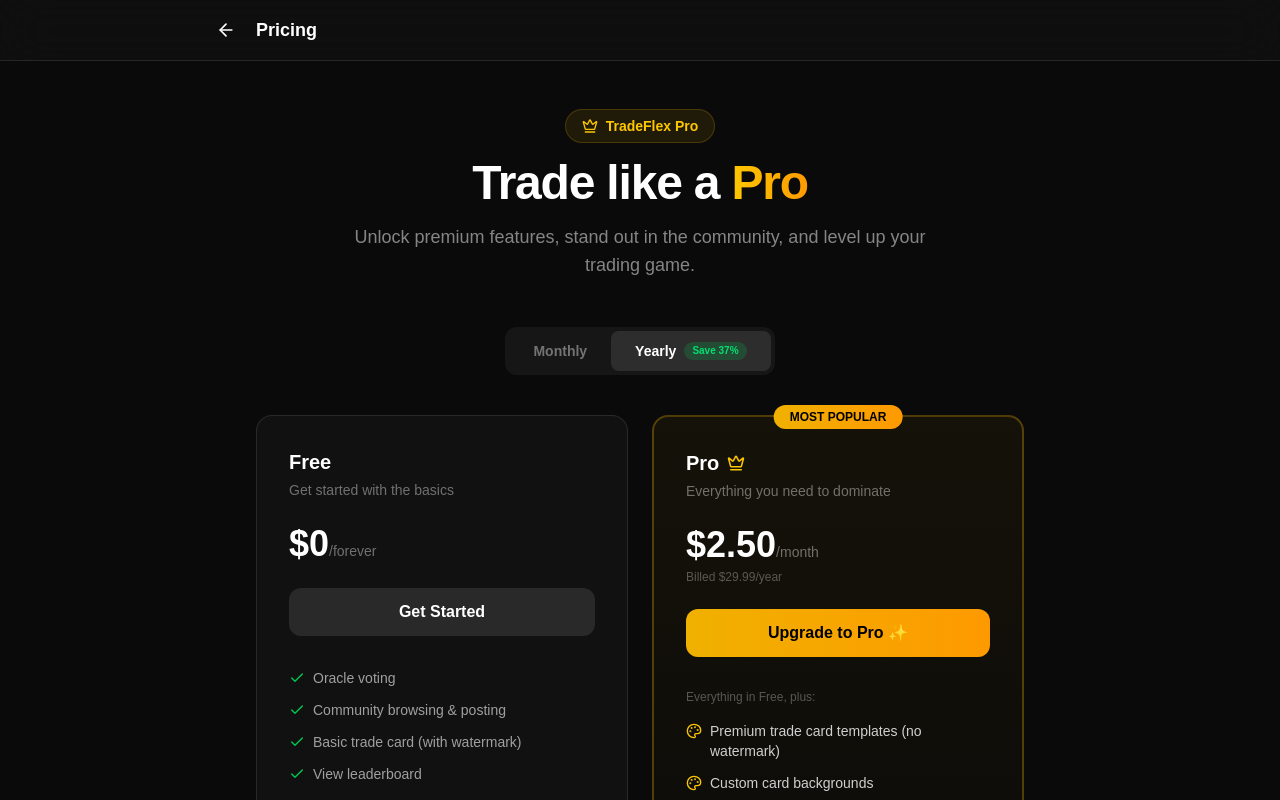
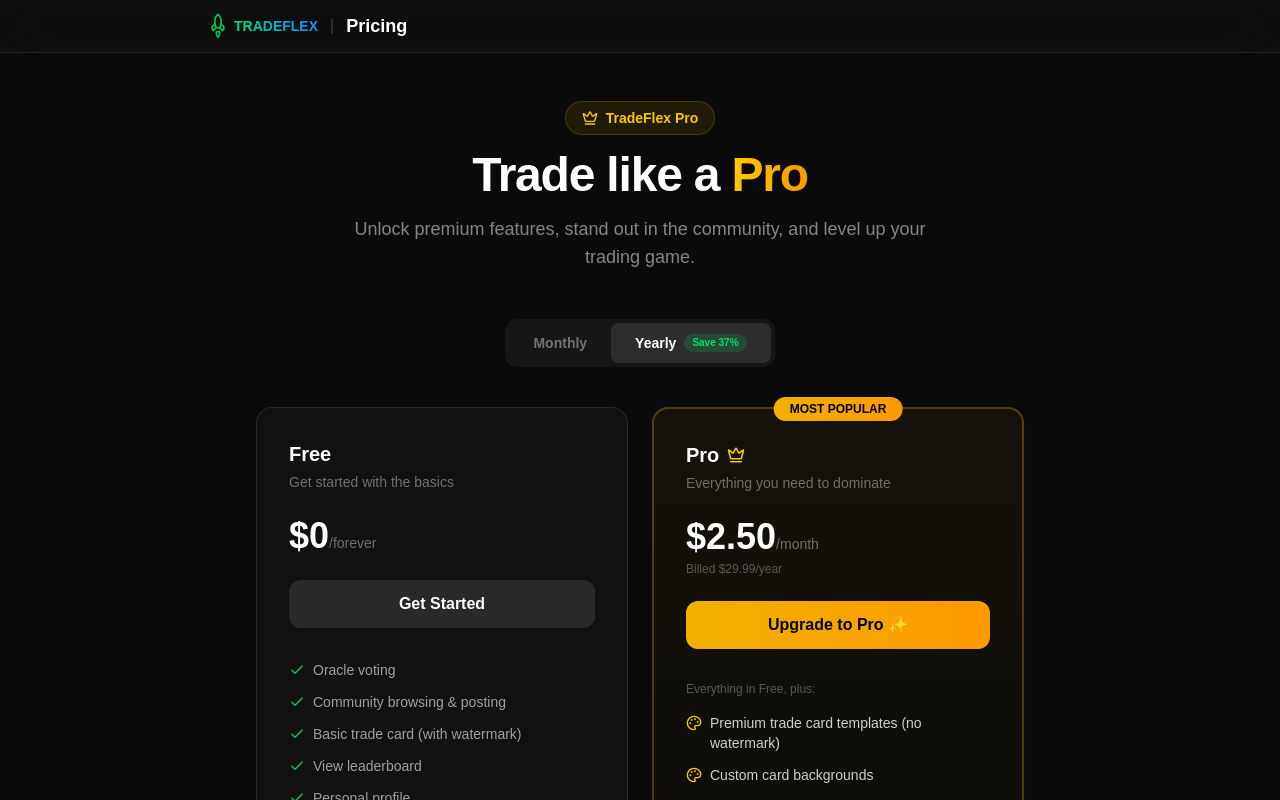
Before and after one commit to alicewang0130/tradeflex, a Next.js app in the folder TradeFlex-Web/: page /pricing in a window 1280 px wide. Shown: the top 800 px of the page. Built offline with nearby package versions, Linux system fonts and the light colour scheme.

Commit message:
feat: Clickable TRADEFLEX logo on all sub-pages (Community, Pricing, Admin) — click to go back to home

```diff
--- a/TradeFlex-Web/app/admin/page.tsx
+++ b/TradeFlex-Web/app/admin/page.tsx
@@ -11,7 +11,7 @@
 import { supabase } from '../supabase';
 import { isAdmin } from '../lib/admin';
 import { useRouter } from 'next/navigation';
-import { Users, BarChart3, ArrowLeft, Shield, TrendingUp, Clock, Ban, ShieldCheck, Loader2 } from 'lucide-react';
+import { Users, BarChart3, ArrowLeft, Shield, TrendingUp, Clock, Ban, ShieldCheck, Loader2, Rocket } from 'lucide-react';
 import type { User } from '@supabase/supabase-js';
 
 interface Profile {
@@ -164,10 +164,12 @@
           <div className="flex items-center gap-4">
             <button
               onClick={() => router.push('/')}
-              className="text-zinc-400 hover:text-white transition"
+              className="flex items-center gap-1.5 hover:opacity-80 transition"
             >
-              <ArrowLeft className="w-5 h-5" />
+              <Rocket className="w-5 h-5 text-green-500 -rotate-45" />
+              <span className="font-black text-sm bg-gradient-to-r from-green-400 to-blue-500 bg-clip-text text-transparent hidden sm:inline">TRADEFLEX</span>
             </button>
+            <span className="text-zinc-700">|</span>
             <div className="flex items-center gap-2">
               <Shield className="w-6 h-6 text-yellow-400" />
               <h1 className="text-2xl font-black tracking-tighter">{text.adminPanel}</h1>
--- a/TradeFlex-Web/app/community/page.tsx
+++ b/TradeFlex-Web/app/community/page.tsx
@@ -8,7 +8,7 @@
 'use client';
 
 import { useState, useEffect, useRef } from 'react';
-import { MessageCircle, TrendingUp, TrendingDown, ThumbsUp, Send, ArrowLeft, Flame, Clock, Search, Plus, X, Loader2 } from 'lucide-react';
+import { MessageCircle, TrendingUp, TrendingDown, ThumbsUp, Send, ArrowLeft, Flame, Clock, Search, Plus, X, Loader2, Rocket } from 'lucide-react';
 import { supabase } from '../supabase';
 import type { User } from '@supabase/supabase-js';
 import Link from 'next/link';
@@ -389,8 +389,13 @@
         {/* Header */}
         <div className="border-b border-white/10 bg-[#111]/80 backdrop-blur-xl sticky top-0 z-10">
           <div className="max-w-3xl mx-auto px-4 py-3 flex items-center gap-3">
-            <button onClick={() => setSelectedPost(null)} className="p-2 hover:bg-white/10 rounded-lg transition">
-              <ArrowLeft size={20} />
+            <Link href="/" className="flex items-center gap-1.5 hover:opacity-80 transition">
+              <Rocket className="w-5 h-5 text-green-500 -rotate-45" />
+              <span className="font-black text-sm bg-gradient-to-r from-green-400 to-blue-500 bg-clip-text text-transparent hidden sm:inline">TRADEFLEX</span>
+            </Link>
+            <span className="text-zinc-700">|</span>
+            <button onClick={() => setSelectedPost(null)} className="p-1 hover:bg-white/10 rounded-lg transition">
+              <ArrowLeft size={18} />
             </button>
             <h1 className="font-bold text-lg">{text.discussion}</h1>
           </div>
@@ -484,9 +489,11 @@
         <div className="max-w-3xl mx-auto px-4 py-3">
           <div className="flex items-center justify-between mb-3">
             <div className="flex items-center gap-3">
-              <Link href="/" className="p-2 hover:bg-white/10 rounded-lg transition">
-                <ArrowLeft size={20} />
+              <Link href="/" className="flex items-center gap-1.5 hover:opacity-80 transition">
+                <Rocket className="w-5 h-5 text-green-500 -rotate-45" />
+                <span className="font-black text-sm bg-gradient-to-r from-green-400 to-blue-500 bg-clip-text text-transparent hidden sm:inline">TRADEFLEX</span>
               </Link>
+              <span className="text-zinc-700">|</span>
               <h1 className="text-xl font-black tracking-tight">
                 {text.community}
               </h1>
--- a/TradeFlex-Web/app/pricing/page.tsx
+++ b/TradeFlex-Web/app/pricing/page.tsx
@@ -6,7 +6,7 @@
 'use client';
 
 import { useState, useEffect } from 'react';
-import { ArrowLeft, Check, Crown, Sparkles, BarChart3, Bell, Palette, Shield } from 'lucide-react';
+import { ArrowLeft, Check, Crown, Sparkles, BarChart3, Bell, Palette, Shield, Rocket } from 'lucide-react';
 import Link from 'next/link';
 
 export default function PricingPage() {
@@ -328,9 +328,11 @@
       {/* Header */}
       <div className="border-b border-white/10 bg-[#111]/80 backdrop-blur-xl sticky top-0 z-10">
         <div className="max-w-4xl mx-auto px-4 py-3 flex items-center gap-3">
-          <Link href="/" className="p-2 hover:bg-white/10 rounded-lg transition">
-            <ArrowLeft size={20} />
+          <Link href="/" className="flex items-center gap-1.5 hover:opacity-80 transition">
+            <Rocket className="w-5 h-5 text-green-500 -rotate-45" />
+            <span className="font-black text-sm bg-gradient-to-r from-green-400 to-blue-500 bg-clip-text text-transparent hidden sm:inline">TRADEFLEX</span>
           </Link>
+          <span className="text-zinc-700">|</span>
           <h1 className="font-bold text-lg">{text.pricing}</h1>
         </div>
       </div>
```
